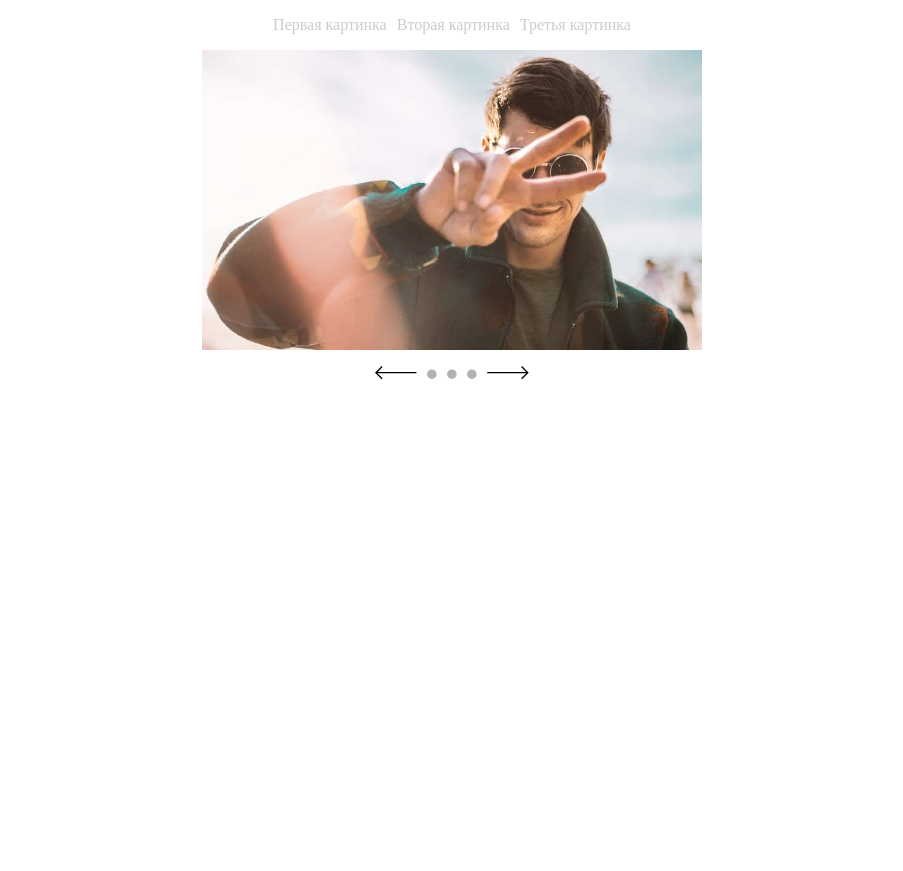
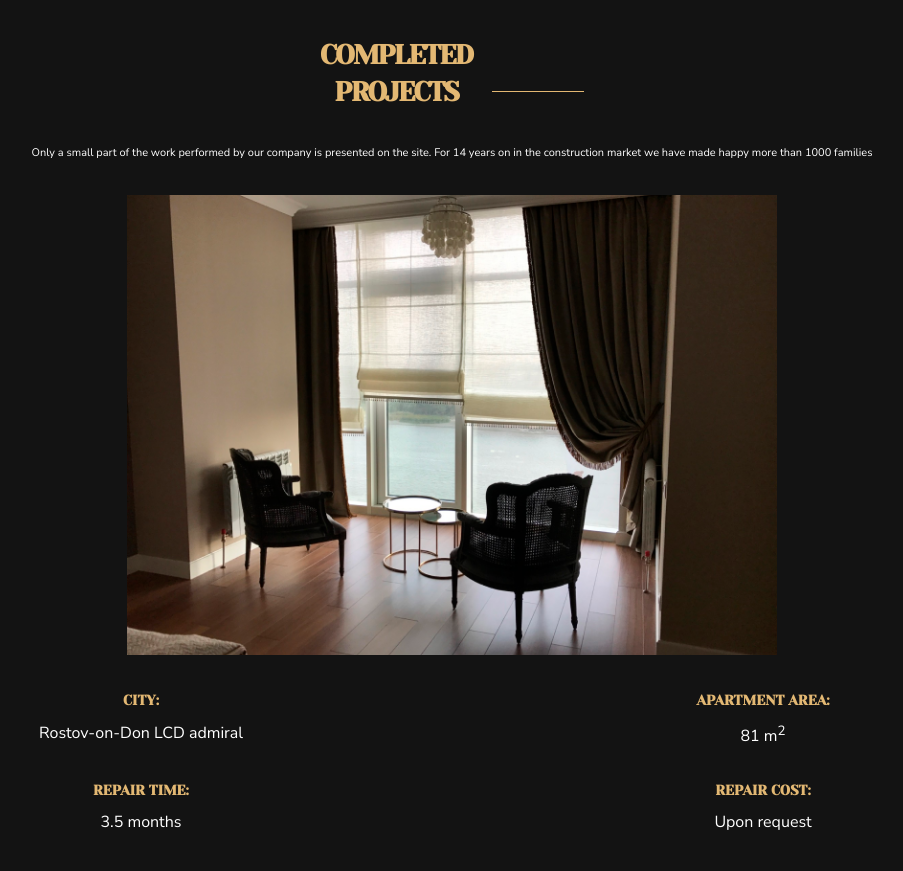
Before and after one commit to Azamat-M/slider-js-sber, a plain HTML site: page index.html in a window 1280 px wide. Shown: the whole page, without its empty margins (188-1091 px from the left). Before the commit the page ends 800 px from the top, so only its background shows below. Drawn offline with Linux system fonts and the light colour scheme.

Commit message:
slider js

```diff
--- a/Slider.js
+++ /dev/null
@@ -1,165 +0,0 @@
-class Slider {
-	constructor({ slides, containerClass }) {
-		this.slides = slides
-		this.slidesLength = slides.length
-		this.currentIndex = 0
-		this.containerClass = document.querySelector(containerClass)
-		this.sliderWrapper = document.createElement('div')
-		this.sliderNav = document.createElement('ul')
-		this.sliderNavText = document.createElement('ul')
-		this.slide = document.createElement('div')
-	}
-	buildHtml() {
-		this.sliderWrapper.classList.add('slider_wrapper')
-		this.sliderNav.classList.add('slider_nav')
-		this.sliderNavText.classList.add('slider_nav_text')
-		this.slide.classList.add('slide')
-		this.containerClass.appendChild(this.sliderWrapper)
-		this.containerClass.appendChild(this.sliderNav)
-		this.sliderWrapper.appendChild(this.sliderNavText)
-		this.sliderWrapper.appendChild(this.slide)
-	}
-	setEntity(index) {
-		this.slide.style.backgroundImage = `url(${this.slides[index].img})`
-	}
-	setTextNav() {
-		for (let i = 0; i < this.slidesLength; i++) {
-			let liEl = document.createElement('li')
-			let aEl = document.createElement('a')
-			aEl.setAttribute('href', '#')
-			aEl.setAttribute('class', 'slider_link')
-			aEl.textContent = this.slides[i].text
-			liEl.appendChild(aEl)
-			this.sliderNavText.appendChild(liEl)
-			aEl.addEventListener('click', () => {
-				this.setEntity(i)
-			})
-		}
-	}
-	setDots() {
-		for (let i = 0; i < this.slidesLength; i++) {
-			let liEl = document.createElement('li')
-			let aEl = document.createElement('a')
-			let svgEl = document.createElementNS('http://www.w3.org/2000/svg', 'svg')
-			let rectEl = document.createElementNS(
-				'http://www.w3.org/2000/svg',
-				'rect'
-			)
-			aEl.setAttribute('href', '#')
-			aEl.setAttribute('class', 'slider_link')
-			liEl.appendChild(aEl)
-			svgEl.setAttribute('width', '10')
-			svgEl.setAttribute('height', '11')
-			svgEl.setAttribute('viewBox', '0 0 10 11')
-			svgEl.setAttribute('fill', 'none')
-			aEl.appendChild(svgEl)
-			rectEl.setAttribute('x', '0.0583191')
-			rectEl.setAttribute('y', '0.456543')
-			rectEl.setAttribute('width', '9.56667')
-			rectEl.setAttribute('height', '9.56667')
-			rectEl.setAttribute('rx', '4.78333')
-			rectEl.setAttribute('fill', 'black')
-			rectEl.setAttribute('fill-opacity', '0.3')
-			svgEl.appendChild(rectEl)
-			this.sliderNav.appendChild(liEl)
-			aEl.addEventListener('click', () => {
-				this.setEntity(i)
-			})
-		}
-	}
-	setArrows() {
-		for (let i = 0; i < 2; i++) {
-			let liEl = document.createElement('li')
-			let aEl = document.createElement('a')
-			let svgEl = document.createElementNS('http://www.w3.org/2000/svg', 'svg')
-			let pathEl1 = document.createElementNS(
-				'http://www.w3.org/2000/svg',
-				'path'
-			)
-			let pathEl2 = document.createElementNS(
-				'http://www.w3.org/2000/svg',
-				'path'
-			)
-			aEl.setAttribute('href', '#')
-			aEl.setAttribute('class', 'slider_link')
-			liEl.appendChild(aEl)
-			svgEl.setAttribute('width', '42')
-			svgEl.setAttribute('height', '14')
-			svgEl.setAttribute('viewBox', '0 0 42 14')
-			svgEl.setAttribute('fill', 'none')
-			aEl.appendChild(svgEl)
-			pathEl1.setAttribute('fill-rule', 'evenodd')
-			pathEl1.setAttribute('clip-rule', 'evenodd')
-			pathEl1.setAttribute('fill', 'black')
-			pathEl2.setAttribute('fill-rule', 'evenodd')
-			pathEl2.setAttribute('clip-rule', 'evenodd')
-			pathEl2.setAttribute('fill', 'black')
-			svgEl.appendChild(pathEl1)
-			svgEl.appendChild(pathEl2)
-			if (i == 0) {
-				pathEl1.setAttribute(
-					'd',
-					'M35.0451 0L41.6831 6.63804L35.0451 13.2761L34.0975 12.3285L39.788 6.63804L34.0975 0.947567L35.0451 0Z'
-				)
-
-				pathEl2.setAttribute(
-					'd',
-					'M40.7356 7.30784L0.227569 7.30784L0.22757 5.96777L40.7356 5.96778L40.7356 7.30784Z'
-				)
-				this.sliderNav.appendChild(liEl)
-				aEl.addEventListener('click', () => {
-					if (this.currentIndex > this.slidesLength - 2) {
-						this.currentIndex = -1
-					}
-					this.setEntity(this.currentIndex + 1)
-					this.currentIndex += 1
-				})
-			} else {
-				pathEl1.setAttribute(
-					'd',
-					'M6.63807 13.2761L2.29917e-05 6.63808L6.63807 3.80641e-05L7.58563 0.947606L1.89516 6.63808L7.58563 12.3286L6.63807 13.2761Z'
-				)
-				pathEl2.setAttribute(
-					'd',
-					'M0.947579 5.96828L41.4556 5.96829L41.4556 7.30835L0.947578 7.30834L0.947579 5.96828Z'
-				)
-
-				this.sliderNav.insertBefore(liEl, this.sliderNav.children[0])
-				aEl.addEventListener('click', () => {
-					if (this.currentIndex == 0) {
-						this.currentIndex = this.slidesLength
-					}
-					this.setEntity(this.currentIndex - 1)
-					this.currentIndex -= 1
-				})
-			}
-		}
-	}
-	run() {
-		this.buildHtml()
-		this.setEntity(this.currentIndex)
-		this.setTextNav()
-		this.setDots()
-		this.setArrows()
-	}
-}
-const entities = [
-	{
-		text: 'Первая картинка',
-		img: 'img/01.jpg',
-	},
-	{
-		text: 'Вторая картинка',
-		img: 'img/02.jpg',
-	},
-	{
-		text: 'Третья картинка',
-		img: 'img/03.jpg',
-	},
-]
-const opions = {
-	slides: entities,
-	containerClass: '.slider_container',
-}
-const slider = new Slider(opions)
-slider.run()
--- /dev/null
+++ b/fonts/fonts.css
@@ -0,0 +1,8 @@
+/* #### Generated By: http://www.cufonfonts.com #### */
+
+    @font-face {
+    font-family: 'Yeseva One';
+    font-style: normal;
+    font-weight: normal;
+    src: local('Yeseva One Regular'), url('YesevaOne-Regular.woff') format('woff');
+    }
--- a/index.html
+++ b/index.html
@@ -5,11 +5,62 @@
 		<meta http-equiv="X-UA-Compatible" content="IE=edge" />
 		<meta name="viewport" content="width=device-width, initial-scale=1.0" />
 		<title>Slider JS Sber</title>
+		<link rel="preconnect" href="https://fonts.gstatic.com" />
+		<link
+			href="https://fonts.googleapis.com/css2?family=Nunito+Sans:ital,wght@0,200;0,300;0,400;0,600;0,700;0,800;0,900;1,200;1,300;1,400;1,600;1,700;1,800;1,900&display=swap"
+			rel="stylesheet"
+		/>
+		<link rel="stylesheet" href="fonts/fonts.css" />
 		<link rel="stylesheet" href="style.css" />
 	</head>
 	<body>
 		<div class="slider_container"></div>
+		<div class="section projects">
+			<div class="container">
+				<div class="projects_wrapper">
+					<ul class="projects_tabs"></ul>
+					<div class="projects_txt">
+						<h2 class="bg_title">
+							Completed <br />
+							projects
+						</h2>
+						<p>
+							Only a small part of the work performed by our company is
+							presented on the site. For 14 years on in the construction market
+							we have made happy more than 1000 families
+						</p>
+					</div>
+					<div class="projects_add_info">
+						<span class="info_city">
+							<h3>City:</h3>
+							<p>
+								Rostov-on-Don <br />
+								LCD admiral
+							</p>
+						</span>
 
-		<script src="Slider.js"></script>
+						<span class="info_area">
+							<h3>apartment area:</h3>
+							<p><span>81</span> m<sup>2</sup></p>
+						</span>
+
+						<span class="info_time">
+							<h3>Repair time:</h3>
+							<p>3.5 months</p>
+						</span>
+						<span class="info_cost">
+							<h3>Repair Cost:</h3>
+							<p>Upon request</p>
+						</span>
+					</div>
+					<ul class="projects_nav"></ul>
+					<div class="projects_slider">
+						<div class="projects_imgs"></div>
+					</div>
+				</div>
+			</div>
+		</div>
+
+		<script src="script.js"></script>
 	</body>
 </html>
--- /dev/null
+++ b/script.js
@@ -0,0 +1,195 @@
+class Slider {
+	constructor({ slides }) {
+		this.slides = slides
+		this.slidesLength = slides.length
+		this.currentIndex = 0
+		this.sliderNav = document.querySelector('.projects_nav')
+		this.sliderNavText = document.querySelector('.projects_tabs')
+		this.slide = document.querySelector('.projects_imgs')
+		this.text = document.querySelector('.projects_txt p')
+		this.city = document.querySelector('.info_city p')
+		this.area = document.querySelector('.info_area p span')
+		this.time = document.querySelector('.info_time p')
+		this.cost = document.querySelector('.info_cost p')
+	}
+	setEntity(index) {
+		this.slide.style.backgroundImage = `url(${this.slides[index].img})`
+		this.text.textContent = this.slides[index].text
+		this.city.textContent = this.slides[index].city
+		this.area.textContent = this.slides[index].area
+		this.time.textContent = this.slides[index].time
+		this.cost.textContent = this.slides[index].cost
+		// add class active
+
+		const tabEls = document.querySelectorAll('.projects_tab_link')
+		const dotEls = document.querySelectorAll('.projects_link_dots')
+		tabEls.forEach((e) => {
+			e.classList.remove('active')
+		})
+		dotEls.forEach((e) => {
+			e.classList.remove('active')
+		})
+		tabEls[index].classList.add('active')
+		dotEls[index].classList.add('active')
+	}
+	setTextNav() {
+		for (let i = 0; i < this.slidesLength; i++) {
+			let liEl = document.createElement('li')
+			let aEl = document.createElement('a')
+			aEl.setAttribute('href', '#')
+			aEl.classList.add('projects_tab_link')
+			aEl.textContent = this.slides[i].heading
+			liEl.appendChild(aEl)
+			this.sliderNavText.appendChild(liEl)
+			aEl.addEventListener('click', () => {
+				this.setEntity(i)
+			})
+		}
+	}
+	setDots() {
+		for (let i = 0; i < this.slidesLength; i++) {
+			let liEl = document.createElement('li')
+			let aEl = document.createElement('a')
+			let svgEl = document.createElementNS('http://www.w3.org/2000/svg', 'svg')
+			let rectEl = document.createElementNS(
+				'http://www.w3.org/2000/svg',
+				'rect'
+			)
+			aEl.setAttribute('href', '#')
+			aEl.classList.add('projects_link')
+			aEl.classList.add('projects_link_dots')
+
+			liEl.appendChild(aEl)
+			svgEl.setAttribute('width', '10')
+			svgEl.setAttribute('height', '11')
+			svgEl.setAttribute('viewBox', '0 0 10 11')
+			svgEl.setAttribute('fill', 'none')
+			aEl.appendChild(svgEl)
+			rectEl.setAttribute('x', '0.0583191')
+			rectEl.setAttribute('y', '0.456543')
+			rectEl.setAttribute('width', '9.56667')
+			rectEl.setAttribute('height', '9.56667')
+			rectEl.setAttribute('rx', '4.78333')
+			rectEl.setAttribute('fill', 'white')
+			rectEl.setAttribute('fill-opacity', '0.3')
+			svgEl.appendChild(rectEl)
+			this.sliderNav.appendChild(liEl)
+			aEl.addEventListener('click', () => {
+				this.setEntity(i)
+			})
+		}
+	}
+	setArrows() {
+		for (let i = 0; i < 2; i++) {
+			let liEl = document.createElement('li')
+			let aEl = document.createElement('a')
+			let svgEl = document.createElementNS('http://www.w3.org/2000/svg', 'svg')
+			let pathEl1 = document.createElementNS(
+				'http://www.w3.org/2000/svg',
+				'path'
+			)
+			let pathEl2 = document.createElementNS(
+				'http://www.w3.org/2000/svg',
+				'path'
+			)
+			aEl.setAttribute('href', '#')
+			aEl.classList.add('projects_link')
+			liEl.appendChild(aEl)
+			svgEl.setAttribute('width', '42')
+			svgEl.setAttribute('height', '14')
+			svgEl.setAttribute('viewBox', '0 0 42 14')
+			svgEl.setAttribute('fill', 'none')
+			aEl.appendChild(svgEl)
+			pathEl1.setAttribute('fill-rule', 'evenodd')
+			pathEl1.setAttribute('clip-rule', 'evenodd')
+			pathEl1.setAttribute('fill', 'white')
+			pathEl2.setAttribute('fill-rule', 'evenodd')
+			pathEl2.setAttribute('clip-rule', 'evenodd')
+			pathEl2.setAttribute('fill', 'white')
+			svgEl.appendChild(pathEl1)
+			svgEl.appendChild(pathEl2)
+			if (i == 0) {
+				aEl.classList.add('next')
+				pathEl1.setAttribute(
+					'd',
+					'M35.0451 0L41.6831 6.63804L35.0451 13.2761L34.0975 12.3285L39.788 6.63804L34.0975 0.947567L35.0451 0Z'
+				)
+
+				pathEl2.setAttribute(
+					'd',
+					'M40.7356 7.30784L0.227569 7.30784L0.22757 5.96777L40.7356 5.96778L40.7356 7.30784Z'
+				)
+				this.sliderNav.appendChild(liEl)
+				aEl.addEventListener('click', () => {
+					if (this.currentIndex > this.slidesLength - 2) {
+						this.currentIndex = -1
+					}
+					this.setEntity(this.currentIndex + 1)
+					this.currentIndex += 1
+				})
+			} else {
+				aEl.classList.add('prev')
+				pathEl1.setAttribute(
+					'd',
+					'M6.63807 13.2761L2.29917e-05 6.63808L6.63807 3.80641e-05L7.58563 0.947606L1.89516 6.63808L7.58563 12.3286L6.63807 13.2761Z'
+				)
+				pathEl2.setAttribute(
+					'd',
+					'M0.947579 5.96828L41.4556 5.96829L41.4556 7.30835L0.947578 7.30834L0.947579 5.96828Z'
+				)
+
+				this.sliderNav.insertBefore(liEl, this.sliderNav.children[0])
+				aEl.addEventListener('click', () => {
+					if (this.currentIndex == 0) {
+						this.currentIndex = this.slidesLength
+					}
+					this.setEntity(this.currentIndex - 1)
+					this.currentIndex -= 1
+				})
+			}
+		}
+	}
+	run() {
+		this.setTextNav()
+		this.setDots()
+		this.setArrows()
+		this.setEntity(this.currentIndex)
+	}
+}
+const entities = [
+	{
+		heading: 'ROSTOV-ON-DON, ADMIRAL',
+		img: 'images/01.png',
+		text:
+			'Only a small part of the work performed by our company is presented on the site. For 14 years on in the construction market we have made happy more than 1000 families',
+		city: 'Rostov-on-Don LCD admiral',
+		area: '81',
+		time: '3.5 months',
+		cost: 'Upon request',
+	},
+	{
+		heading: 'SOCHI THIEVES',
+		img: 'images/02.png',
+		text:
+			'Only a small part of the work performed by our company is presented on the site. For 14 years on in the construction market we have made happy more than 1000 families',
+		city: 'Sochi Thieves',
+		area: '105',
+		time: '4 months',
+		cost: 'Upon request',
+	},
+	{
+		heading: 'ROSTOV-ON-DON PATRIOTIC',
+		img: 'images/03.png',
+		text:
+			'Only a small part of the work performed by our company is presented on the site. For 14 years on in the construction market we have made happy more than 1000 families',
+		city: 'Rostov-on-Don Patriotic',
+		area: '93',
+		time: '3 months',
+		cost: 'Upon request',
+	},
+]
+const opions = {
+	slides: entities,
+}
+const slider = new Slider(opions)
+slider.run()
--- a/style.css
+++ b/style.css
@@ -1,39 +1,223 @@
-html, body {
-    box-sizing: border-box;
+* {
     margin: 0;
     padding: 0;
+    box-sizing: border-box;
 }
-.slider_container {
-    display: flex;
-    width: 500px;
-    flex-direction: column;
+
+body {
+    font-family: 'Nunito Sans', sans-serif;
+    color: #181818;
+}
+
+.container {
+    max-width: 1440px;
     margin: 0 auto;
+    height: 100%;
 }
-.slider_nav, .slider_nav_text {
-    display: flex;
-    list-style: none;
-    list-style: none;
-    justify-content: center;
-    padding: 0;
-}
-.slider_link {
-    margin: 0 5px;
-    color: #ccc;
+
+a {
     text-decoration: none;
 }
-.slider_link:hover {
-    text-decoration: underline;
-    color: #000;
+ul li {
+    list-style: none;
 }
-.slider_link:hover svg rect {
+
+
+h3 {
+    font-family: 'Yeseva One';
+    font-size: 18px;
+    line-height: 25px;
+    text-transform: uppercase;
+    color: #E3B873;
+}
+h1 span {
+    color: #E3B873;
+}
+
+h2.bg_title {
+    font-family: 'Yeseva One';
+    font-size: 27px;
+    line-height: 37px;
+    letter-spacing: -0.07em;
+    text-transform: uppercase;
+    color: #E3B873;
+    display: flex;
+    align-items: flex-end;
+    margin-bottom: 34px;
+}
+
+.projects {
+    color: #fff;
+    background-color: #131313;
+    padding-top: 100px;
+    padding-bottom: 100px;
+    padding-left: 134px;
+    padding-right: 134px;
+}
+.projects_wrapper {
+    display: grid;
+    grid-template-columns: repeat(auto-fit, minmax(320px, 2fr, 3fr));
+    grid-template-areas: "pr-1 pr-1"
+                        "pr-2 pr-5"
+                        "pr-3 pr-5"
+                        "pr-4 pr-5";
+}
+.projects_slider {
+    grid-area: pr-5;
+}
+
+.projects_imgs {
+    background-image: url('images/01.png');
+    background-size: cover;
+    width: 650px;
+    height: 460px;
+}
+
+
+h2.bg_title::after {
+    content: '';
+    display: block;
+    width: 92px;
+    height: 1px;
+    background: #E3B873;
+    position: relative;
+    top: -18px;
+    margin-left: 20px;
+
+}
+.projects_wrapper p {
+    margin-bottom: 34px;
+    width: 70%;
+}
+.projects_add_info {
+    display: flex;
+    flex-wrap: wrap;
+}
+.projects_add_info span {
+    flex-basis: 50%;
+}
+.projects_add_info span h3 {
+    margin-bottom: 9px;
+}
+.projects_tabs {
+    grid-column: 2;
+    display: flex;
+    margin-bottom: 52px;
+}
+
+.projects_tabs li {
+    margin-right: 60px;
+}
+.projects_tab_link {
+    font-family: 'Yeseva One';
+    font-size: 14px;
+    line-height: 19px;
+    text-transform: uppercase;
+    color: rgba(255, 255, 255, 0.3);
+}
+.projects_tab_link:hover,
+.projects_tab_link.active {
+    color: #E3B873;
+}
+.projects_tab_link.active::after,
+.projects_tab_link:hover::after {
+    background-color: #E3B873;
+}
+.projects_tab_link::after {
+    content: '';
+    background-color:transparent;
+    display: inline-block;
+    height: 1px;
+    width: 100%;
+    position: relative;
+    top: -10px;
+}
+.projects_nav {
+    margin-top: 60px;
+    display: flex;
+}
+.projects_link {
+    margin: 0 17px;
+}
+.projects_link.prev {
+    margin: 0;
+    margin-right: 11px;
+}
+.projects_link.next {
+    margin: 0;
+    margin-left: 11px;
+}
+.projects_link.active svg rect,
+.projects_link:hover svg rect {
     fill-opacity: 1;
 }
-.text {
-    text-align: center;
+
+
+
+img {
+    width: 100%;
 }
-.slide {
-    background-image: url('https://www.purinaone.ru/cat/sites/purinaone.ru/files/2019-03/kittens-cat3.jpg');
-    background-size: cover;
-    width: 500px;
-    height: 300px;
-  }
+
+
+@media screen and (max-width: 1300px) {
+    .projects_tabs,
+    .projects_nav {
+        display: none;
+    }
+
+    h1 {
+        font-size: 23px;
+        line-height: 132.83%;
+    }
+    .section {
+        padding-left: 18px;
+        padding-right: 18px;
+    }
+
+    .projects_txt {
+        font-size: 11px;
+        line-height: 158.48%;
+        text-align: center;
+    }
+    .projects_add_info {
+        margin-top: 36px;
+        text-align: center;
+    }
+    .bg_title {
+        font-size: 22px;
+        line-height: 138.6%;
+        justify-content: center;
+    }
+    h2 {
+        font-size: 18px;
+        line-height: 138.6%;
+    }
+    h3 {
+        font-size: 14px;
+        line-height: 138.6%;
+    }
+    .projects_add_info span h3 {
+        margin-bottom: 11px;
+    }
+    .projects_wrapper {
+        grid-template-areas: "pr-1"
+                        "pr-5";
+    }
+    .projects_wrapper p {
+        width: 100%;
+    }
+    .projects {
+        padding-top: 36px;
+        padding-bottom: 36px;
+    }
+    .projects_imgs {
+        margin: 0 auto;
+    }
+
+}
+@media screen and (max-width: 650px) {
+    .projects_imgs {
+        width: 320px;
+        height: 230px;
+    }
+}
```
Also changed, not shown: fonts/YesevaOne-Regular.woff (added), images/01.png (added), images/02.png (added), images/03.png (added), img/01.jpg (deleted), img/02.jpg (deleted), img/03.jpg (deleted).
